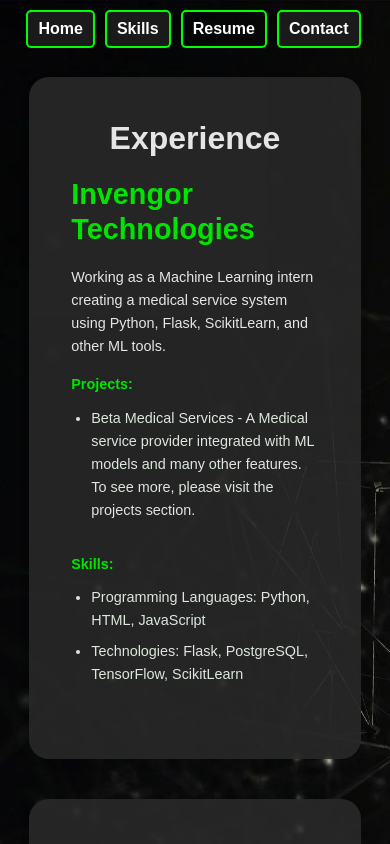
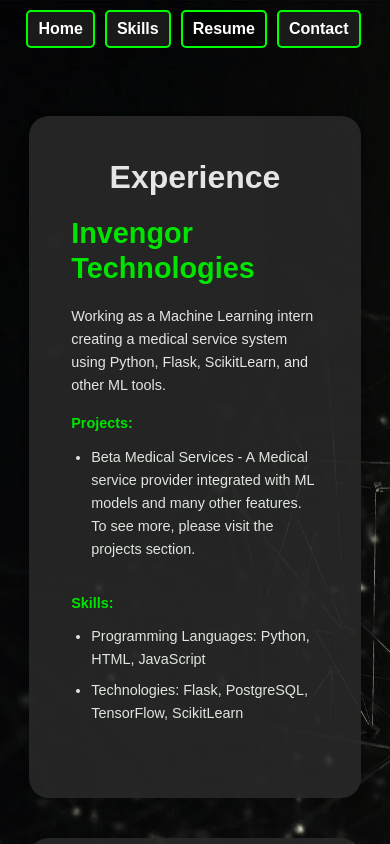
Before and after one commit to srirama2004/PortfolioFinal, a React (Create React App) app: page /expe in a window 390 px wide. Shown: the top 844 px of the page. Built offline with nearby package versions, Linux system fonts and the light colour scheme.

Commit message:
Update expe.css

```diff
--- a/src/components/expe.css
+++ b/src/components/expe.css
@@ -191,7 +191,7 @@
         border-radius: 20px;
         padding: 40px;
         margin: 20px;
-        margin-top: 350%;
+        margin-top: 370%;
         width: 85%;
         max-width: 800px;  /* Consistent max width */
         box-shadow: 0 4px 12px rgba(0, 0, 0, 0.1); /* Slightly stronger shadow for more depth */
```
